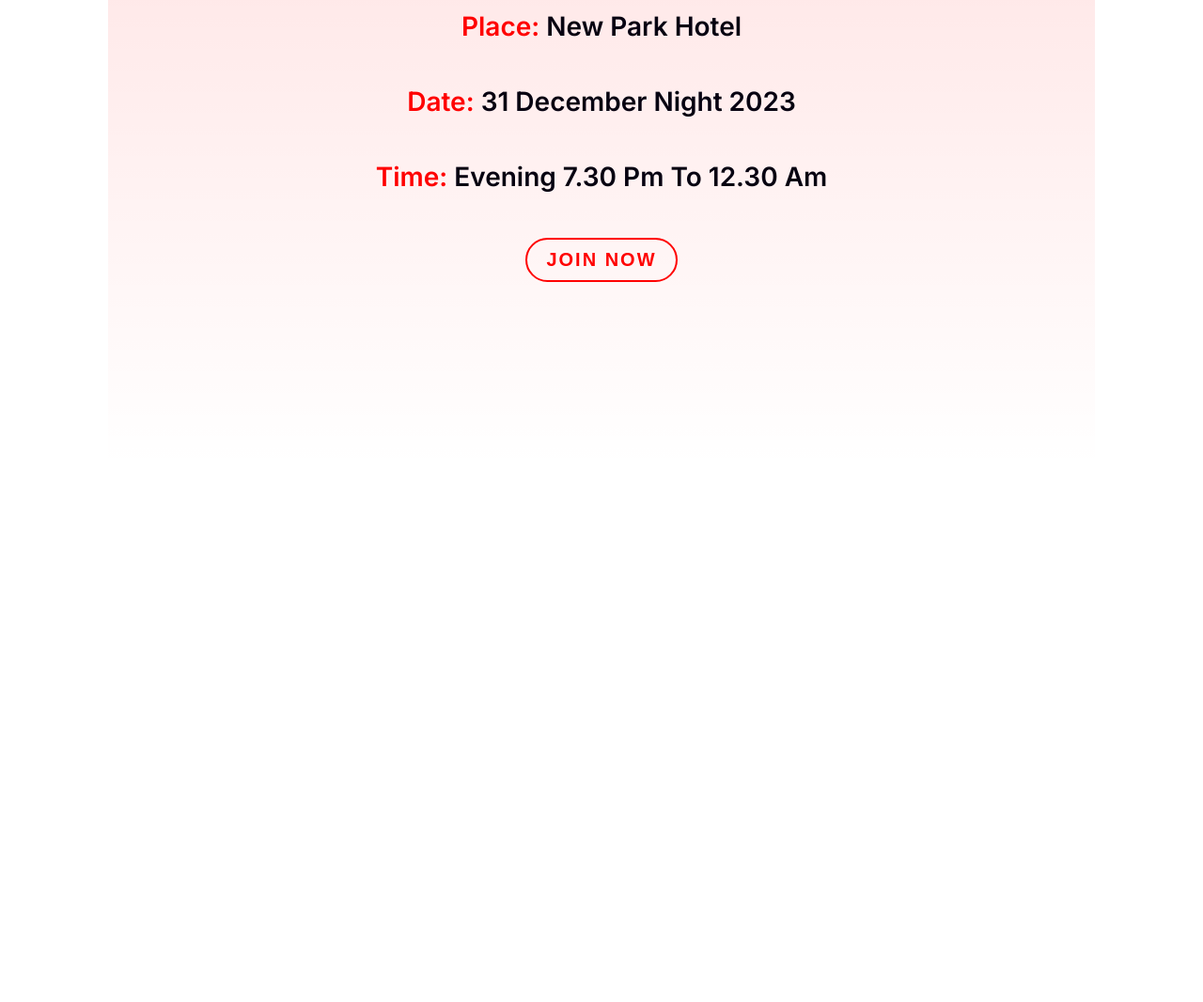
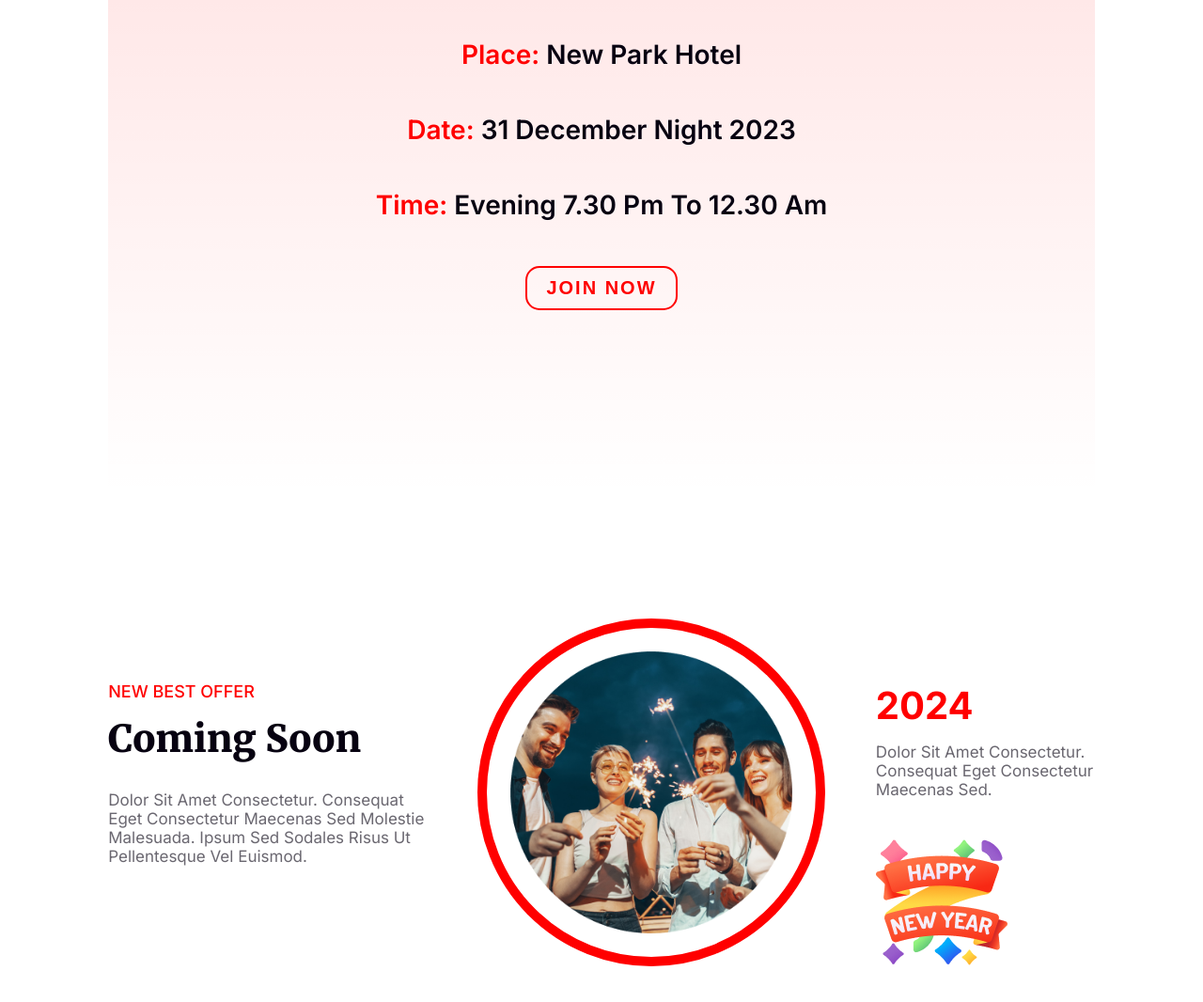
Before and after one commit to okaymahdi/New_Year_New_Project_Welcome_2024, a plain HTML site: page index.html in a window 1280 px wide. Shown: the part 2077-3143 px from the top of the page at 94% size. Before the commit the page ends 2575 px from the top, so only its background shows below. Drawn offline with Linux system fonts and the light colour scheme.

Commit message:
coming soon section added

```diff
--- a/index.html
+++ b/index.html
@@ -43,7 +43,6 @@
     </section>
     <!-- midnight section end -->
 
-
     <!-- address section start -->
     <div class="address fix_width">
       <p><strong>Place:</strong> New Park Hotel</p>
@@ -52,5 +51,31 @@
       <button class="btn">Join Now</button>
     </div>
     <!-- address section end -->
+
+    <!-- coming soon section start -->
+    <div class="coming_soon fix_width">
+      <div class="coming_soon_item">
+        <h5>NEW BEST OFFER</h5>
+        <h2>Coming Soon</h2>
+        <p>
+          Dolor sit amet consectetur. Consequat eget consectetur maecenas sed
+          molestie malesuada. Ipsum sed sodales risus ut pellentesque vel
+          euismod.
+        </p>
+      </div>
+
+      <div class="coming_soon_img">
+        <div class="img_round">
+          <img src="images/Ellipse 1.png" alt="">
+        </div>
+      </div>
+
+      <div class="coming_soon_item_last">
+        <h2>2024</h2>
+        <p>Dolor sit amet consectetur. Consequat eget consectetur maecenas sed.</p>
+        <img src="images/Group 96.png" alt="">
+      </div>
+    </div>
+    <!-- coming soon section end -->
   </body>
 </html>
--- a/styles/style.css
+++ b/styles/style.css
@@ -98,7 +98,7 @@ body {
   background-repeat: no-repeat;
   background-size: contain;
   background-position: 0%;
-  margin-bottom: 120px;
+  margin-bottom: 150px;
   display: flex;
   justify-content: space-around;
   align-items: center;
@@ -131,14 +131,14 @@ body {
 }
 
 .btn {
-  color: #F00;
+  color: #f00;
   background: transparent;
   font-size: 20px;
   font-weight: 700;
   text-transform: uppercase;
   padding: 10px 20px;
-  border: 2px solid #F00;
-  border-radius: 25px;
+  border: 2px solid #f00;
+  border-radius: 15px;
   letter-spacing: 2px;
   margin-top: 10px;
   cursor: pointer;
@@ -147,7 +147,7 @@ body {
 
 .btn:hover {
   color: #fff;
-  background: #F00;
+  background: #f00;
   letter-spacing: 4px;
   border: none;
 }
@@ -156,13 +156,17 @@ body {
   width: 50%;
 }
 
-
 /* address section styles */
 .address {
   text-align: center;
   height: 395px;
-  background:linear-gradient(180deg, rgba(255, 0, 0, 0.10) 0%, rgba(255, 0, 0, 0.00) 100%);;
+  background: linear-gradient(
+    180deg,
+    rgba(255, 0, 0, 0.1) 0%,
+    rgba(255, 0, 0, 0) 100%
+  );
   padding: 100px 0;
+  margin-bottom: 100px;
 }
 
 .address strong {
@@ -183,3 +187,87 @@ body {
   text-transform: capitalize;
   margin-bottom: 30px;
 }
+
+/* coming soot section styles */
+.coming_soon {
+  display: flex;
+  justify-content: space-between;
+  align-items: center;
+  margin-bottom: 150px;
+}
+
+.coming_soon_item h5 {
+  color: #f00;
+  font-family: "Inter", sans-serif;
+  font-size: 18px;
+  font-weight: 500;
+  margin-bottom: 15px;
+}
+
+.coming_soon_item h2 {
+  color: #070211;
+  font-family: "Merriweather", serif;
+  font-size: 40px;
+  font-weight: 900;
+  text-transform: capitalize;
+  margin-bottom: 30px;
+}
+
+.coming_soon_item p {
+  color: rgba(7, 2, 17, 0.6);
+  font-family: "Inter", sans-serif;
+  font-size: 17px;
+  font-weight: 400;
+  text-transform: capitalize;
+  width: 338px;
+  margin-bottom: 40px;
+}
+
+.coming_soon_item_last {
+  margin-top: 74px;
+}
+
+.coming_soon_item_last h2 {
+  color: #f00;
+  font-family: "Inter", sans-serif;
+  font-size: 40px;
+  font-weight: 700;
+  margin-bottom: 15px;
+}
+
+.coming_soon_item_last p {
+  color: rgba(7, 2, 17, 0.6);
+  font-family: "Inter", sans-serif;
+  font-size: 17px;
+  font-weight: 400;
+  text-transform: capitalize;
+  width: 233px;
+  margin-bottom: 40px;
+}
+
+.coming_soon .coming_soon_img {
+  display: flex;
+  justify-content: space-around;
+  align-items: center;
+  min-height: 100%;
+  background: #fff;
+}
+
+.coming_soon .coming_soon_img .img_round {
+  position: relative;
+  width: 350px;
+  height: 350px;
+  background: #fff;
+  border-radius: 50%;
+
+  margin: 30px;
+  border: 10px solid #f00;
+}
+
+.coming_soon .coming_soon_img .img_round > img {
+  width: 300px;
+  height: 300px;
+  position: absolute;
+  left: 25px;
+  top: 25px;
+}
```
